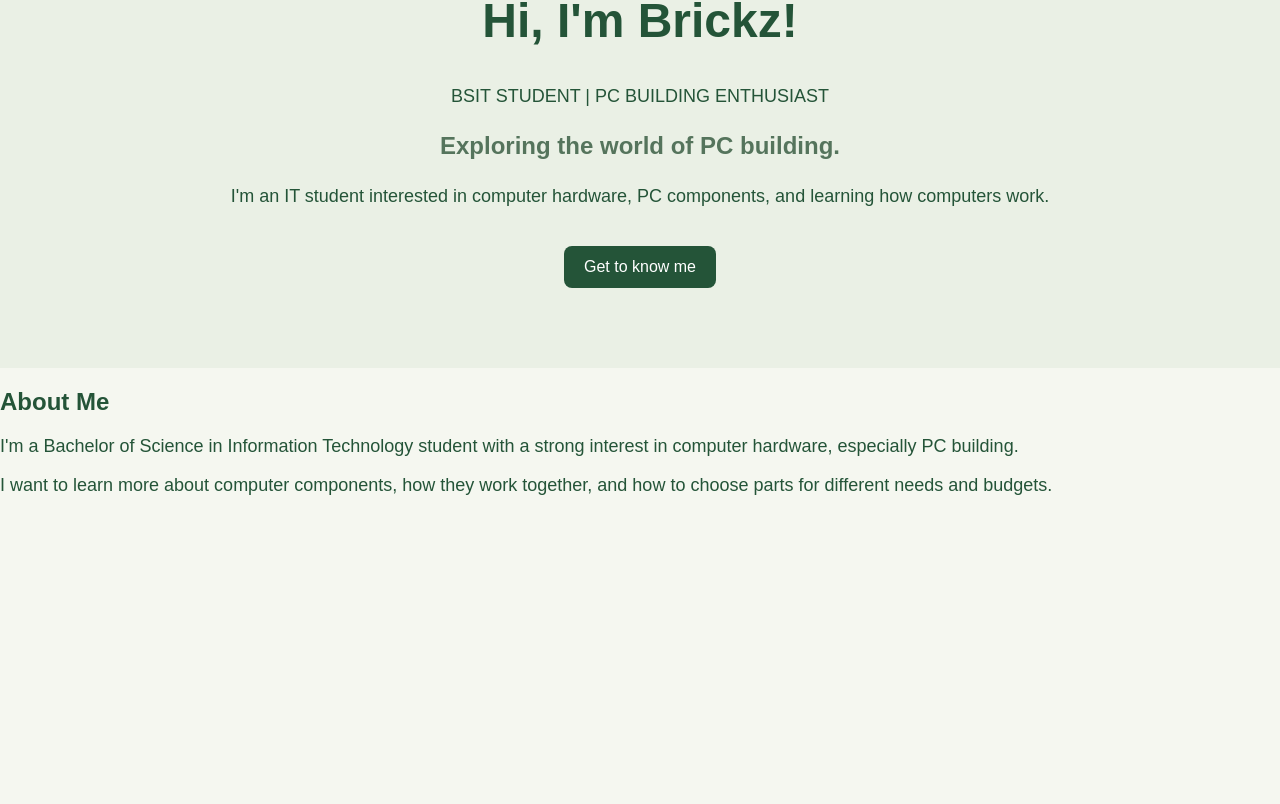
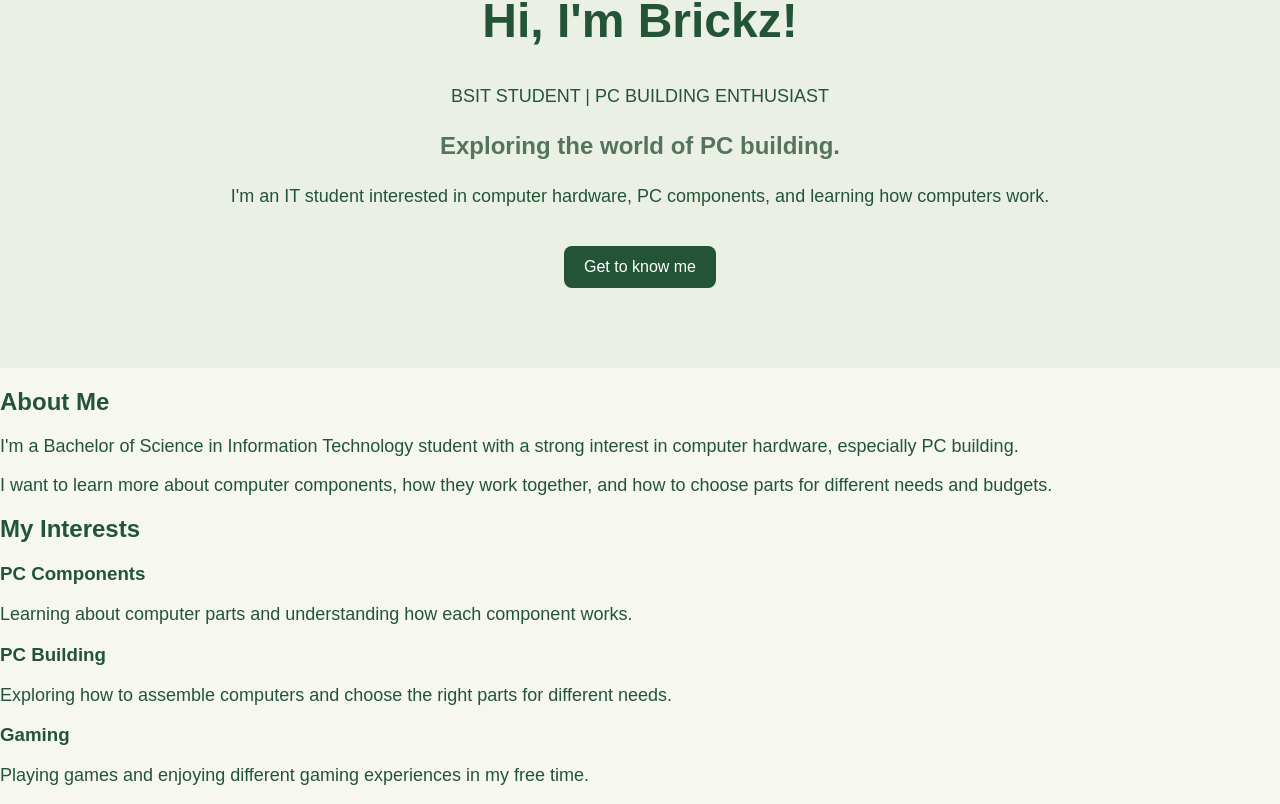
Before and after one commit to brickzmucati-svg/MUCATI_PORTFOLIO_ITEC55, a Vue app: page / in a window 1280 px wide. Shown: the part 389-1193 px from the top of the page. Before the commit the page ends 903 px from the top, so only its background shows below. Built offline with nearby package versions, Linux system fonts and the light colour scheme.

Commit message:
My first portfolio - Added Interest Section

```diff
--- a/src/App.vue
+++ b/src/App.vue
@@ -39,5 +39,35 @@
         and how to choose parts for different needs and budgets.
       </p>
     </section>
+
+    <section id="interests" class="interests-section">
+      <h2>My Interests</h2>
+
+      <div class="interest-cards">
+        <div class="interest-card">
+          <h3>PC Components</h3>
+          <p>
+            Learning about computer parts and understanding how each component
+            works.
+          </p>
+        </div>
+
+        <div class="interest-card">
+          <h3>PC Building</h3>
+          <p>
+            Exploring how to assemble computers and choose the right parts for
+            different needs.
+          </p>
+        </div>
+
+        <div class="interest-card">
+          <h3>Gaming</h3>
+          <p>
+            Playing games and enjoying different gaming experiences in my free
+            time.
+          </p>
+        </div>
+      </div>
+    </section>
   </div>
 </template>
```
